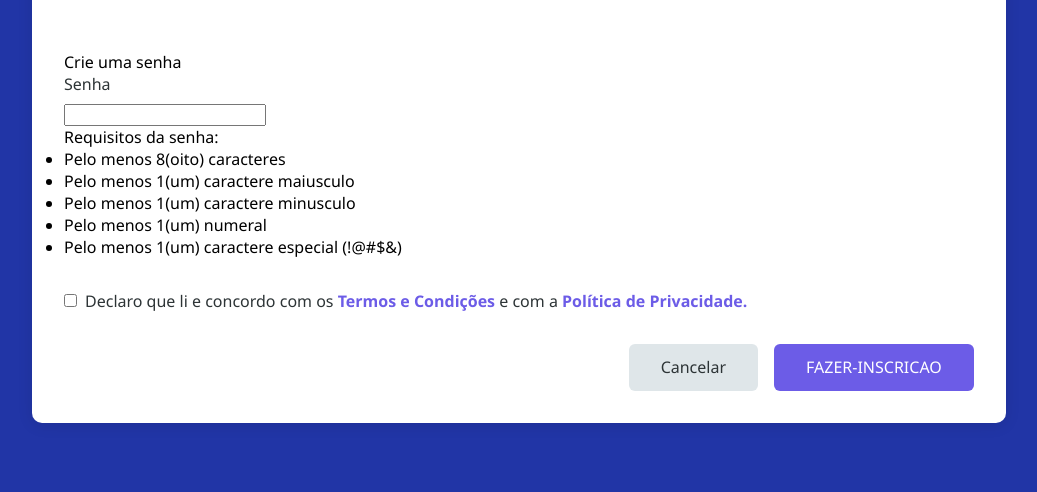
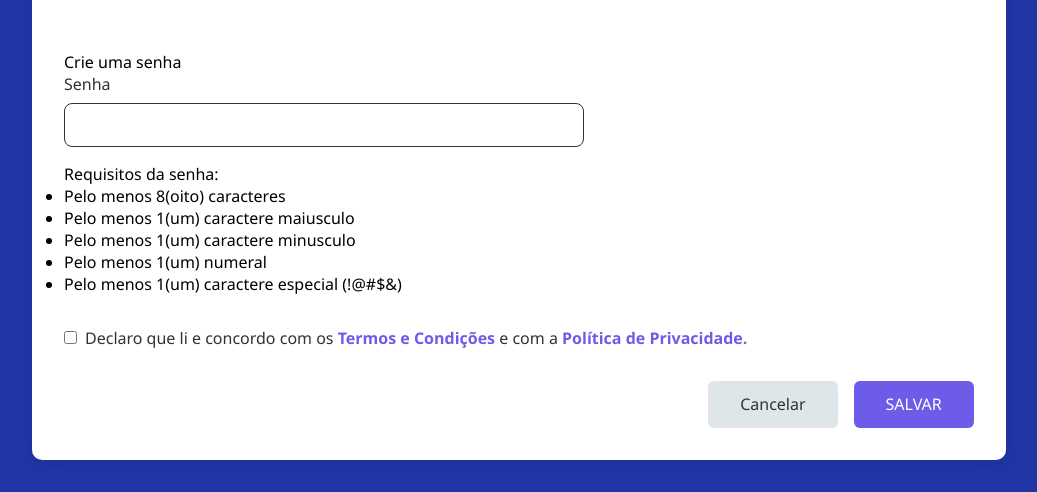
Before and after one commit to klessioo/DESAFIO-03-TRILHAS, a plain HTML site: page index.html in a window 1280 px wide. Shown: the part 2532-3024 px from the top of the page, without its empty margins (0-1037 px from the left). Before the commit the page ends 2987 px from the top, so only its background shows below. Drawn offline with Linux system fonts and the light colour scheme.

Commit message:
css do bloco de dadosLogin

```diff
--- a/CSS/styles.css
+++ b/CSS/styles.css
@@ -274,6 +274,14 @@ input[type="file"] {
     transform: translateY(-1px);
 }
 
+.dadosLogin input{
+    width: 520px !important;
+    margin-bottom: 16px;
+    padding: 12px;
+    border: 1px solid var(--cor-destaque);
+    border-radius: 8px;
+}
+
 /* Seção de Imagens */
 .imagensLayout {
     display: flex;
--- a/index.html
+++ b/index.html
@@ -166,8 +166,8 @@
                         </div>
 
                         <div class="botao">
-                              <input class="cancelar" type="reset" value="Cancelar">
-                              <input class="fazer-inscricao" type="submit" value="fazer-inscricao">
+                              <button class="cancelar" type="reset">Cancelar</button>
+                              <button class="fazer-inscricao" type="button">Salvar</button>
                         </div>
 
                   </form>
```
